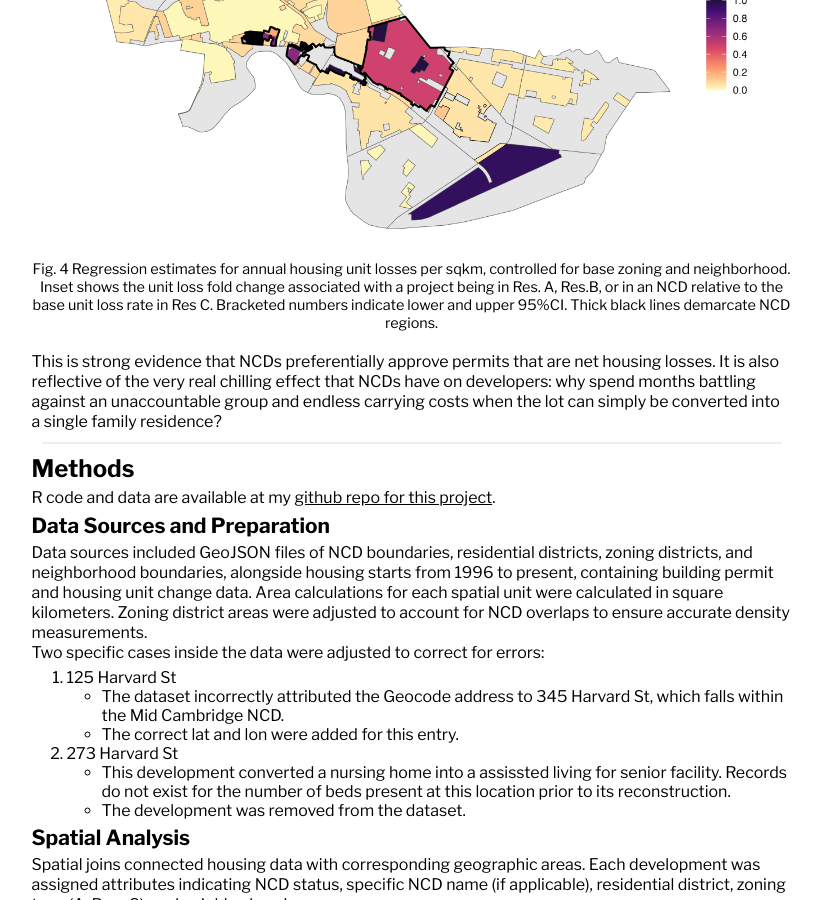
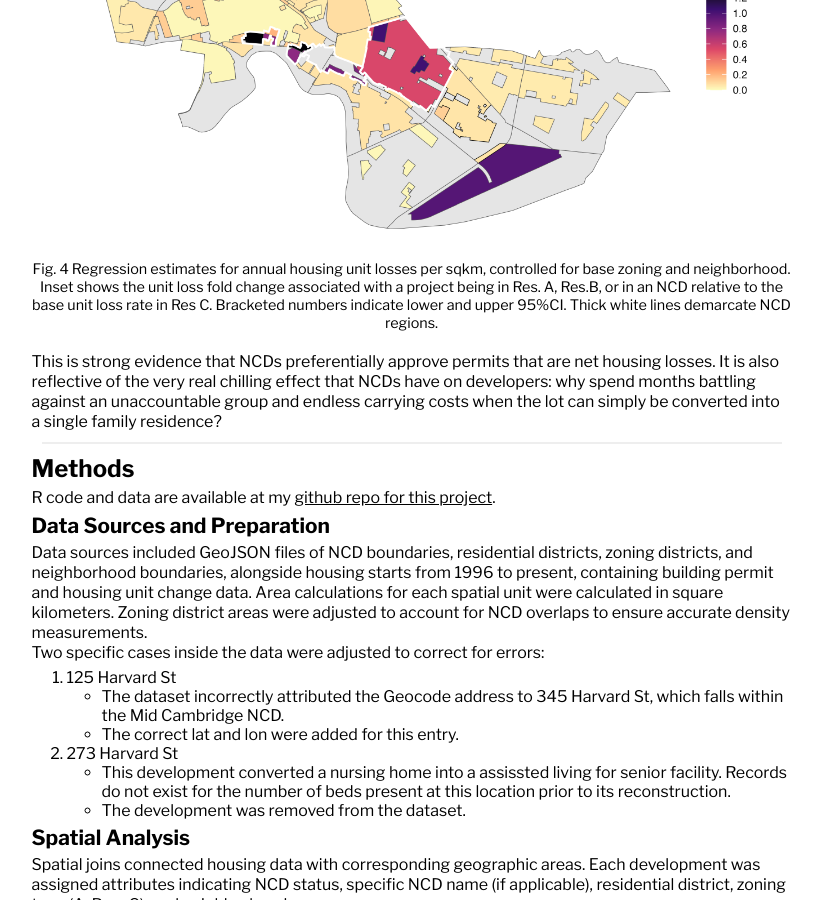
Before and after one commit to dan-sprague/dan-sprague.github.io, a Jekyll site: the page built from _posts/2025-03-30-ncd.markdown, in a window 1280 px wide and 900 px high, scrolled down 3584 px. Shown: the whole window, without its empty margins (221-1042 px from the left). Built offline with Jekyll 4.4.1, drawn with Linux system fonts in a browser that asks for light colours.

```diff
--- a/_posts/2025-03-30-ncd.markdown
+++ b/_posts/2025-03-30-ncd.markdown
@@ -142,7 +142,7 @@
 
 <div class="figure-container">
   <img src="/assets/images/map_removals.png" alt="Zoning map with NCDs"/>
-  <figcaption style="text-align: center; font-size: 0.9em;">Fig. 4 Regression estimates for annual housing unit losses per sqkm, controlled for base zoning and neighborhood. Inset shows the unit loss fold change associated with a project being in Res. A, Res.B, or in an NCD relative to the base unit loss rate in Res C. Bracketed numbers indicate lower and upper 95%CI. Thick black lines demarcate NCD regions.</figcaption>
+  <figcaption style="text-align: center; font-size: 0.9em;">Fig. 4 Regression estimates for annual housing unit losses per sqkm, controlled for base zoning and neighborhood. Inset shows the unit loss fold change associated with a project being in Res. A, Res.B, or in an NCD relative to the base unit loss rate in Res C. Bracketed numbers indicate lower and upper 95%CI. Thick white lines demarcate NCD regions.</figcaption>
 </div>
 
 This is strong evidence that NCDs preferentially approve permits that are net housing losses. It is also reflective of the very real chilling effect that NCDs have on developers: why spend months battling against an unaccountable group and endless carrying costs when the lot can simply be converted into a single family residence?
```
Also changed, not shown: assets/images/map_removals.png.
